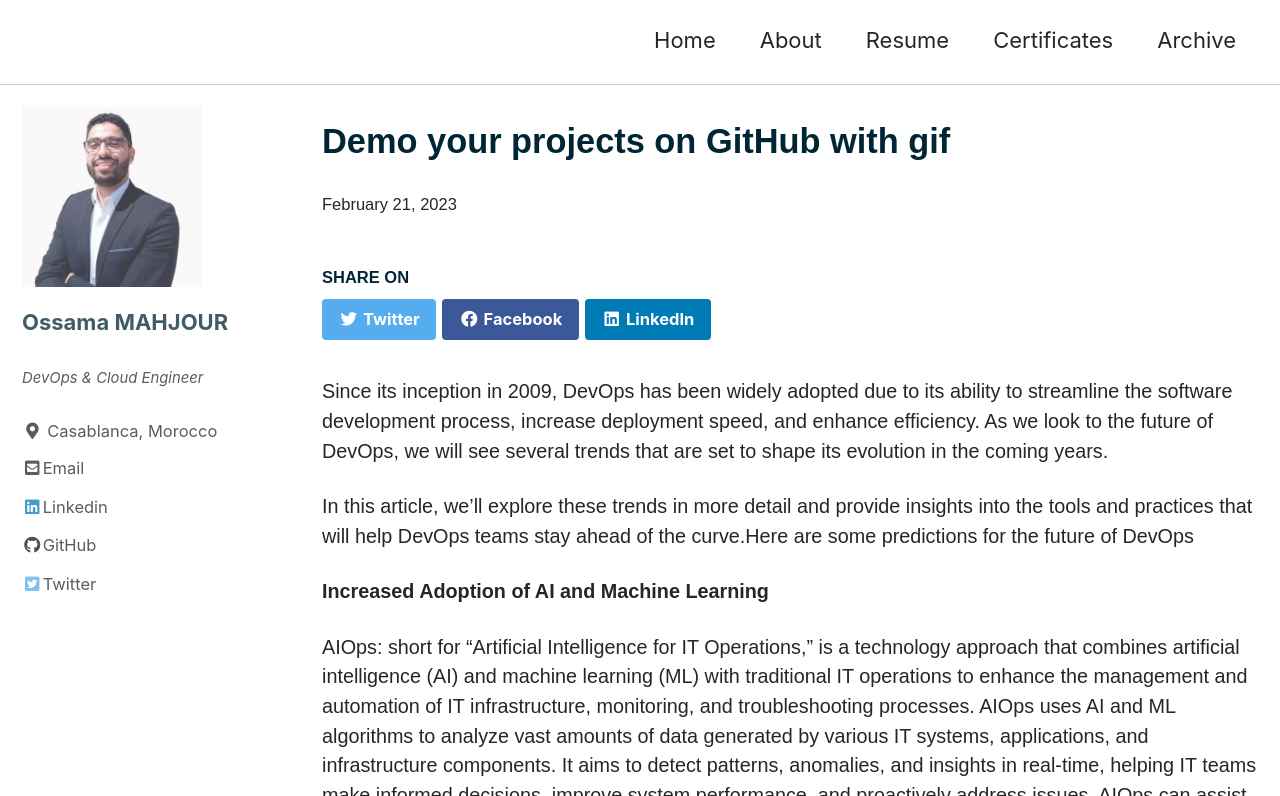
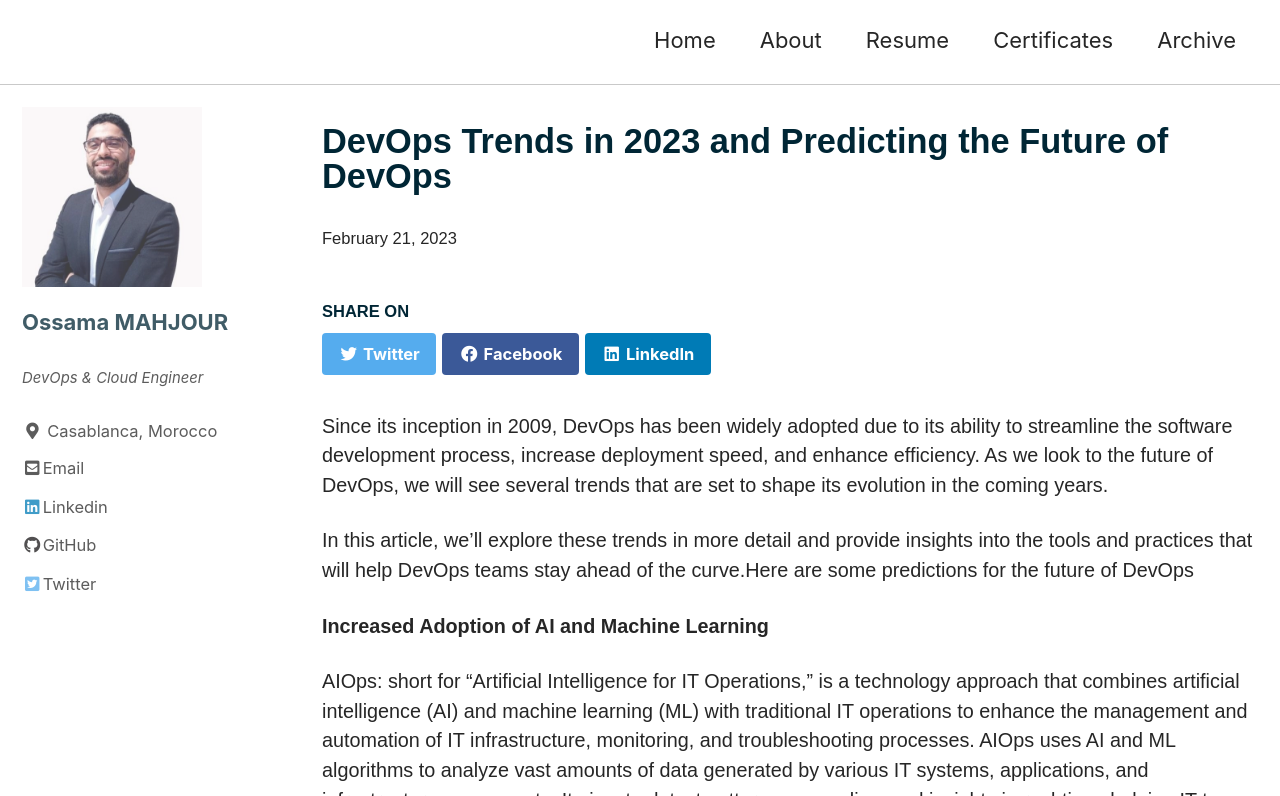
Before and after one commit to ossamamahjour/ossamamahjour.github.io, a Jekyll site: the page built from _posts/2023-02-21-DevOps-Trends-in-2023.md, in a window 1280 px wide and 900 px high, cut to the strip 104-900 px from the top of the window. Built offline with Jekyll 4.4.1, drawn with Linux system fonts in a browser that asks for light colours; cached includes are drawn as plain includes; comment, search, counter and statistics services are not loaded.

Commit message:
new post devops trends 2023

```diff
--- a/_posts/2023-02-21-How-to-Create-Gif-and-Demo.md
+++ b/_posts/2023-02-21-DevOps-Trends-in-2023.md
@@ -1,5 +1,5 @@
 ---
-title: "Demo your projects on GitHub with gif"
+title: "DevOps Trends in 2023 and Predicting the Future of DevOps"
 date:   2023-02-21 18:20:00 +0100
 toc: false
 tags:
@@ -14,7 +14,7 @@
 #date: February 21, 2022
 header:
   teaser: /assets/images/thumbnails/joel-filipe-thumb-400.jpg
-excerpt: "How to create gif and demo"
+excerpt: "DevOps Trends in 2023 and Predicting the Future of DevOps"
 ---
 
 
```
